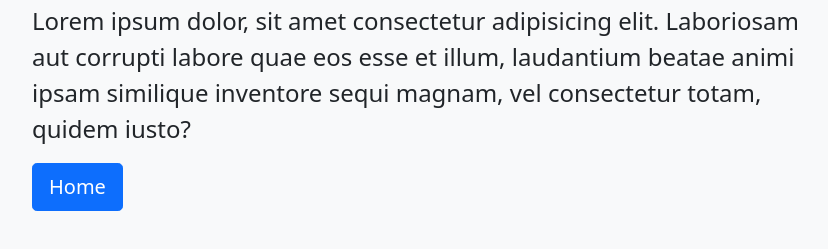
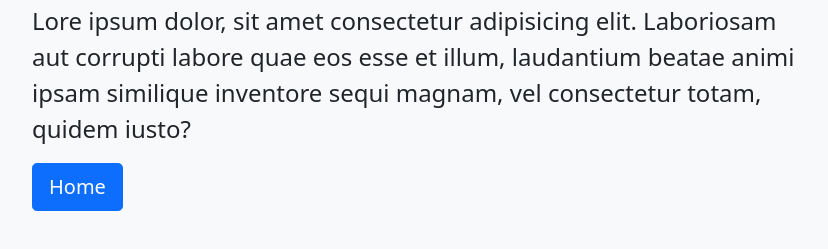
Before and after one commit to Jayallstars/Mail-subscriber-with-mailchimp, a website: page success.html in a window 1280 px wide. Shown: the part 159-408 px from the top of the page, without its empty margins (28-856 px from the left). Drawn offline with nearby package versions, Linux system fonts and the light colour scheme.

Commit message:
edit html

```diff
--- a/success.html
+++ b/success.html
@@ -13,7 +13,7 @@
     <div class="p-5 mb-4 bg-light rounded-3">
         <div class="container-fluid py-5">
             <h1 class="display-5 fw-bold">Successful !!</h1>
-            <p class="col-md-8 fs-4">Lorem ipsum dolor, sit amet consectetur adipisicing elit. Laboriosam aut corrupti labore quae eos esse et illum, laudantium beatae animi ipsam similique inventore sequi magnam, vel consectetur totam, quidem iusto?</p>
+            <p class="col-md-8 fs-4">Lore ipsum dolor, sit amet consectetur adipisicing elit. Laboriosam aut corrupti labore quae eos esse et illum, laudantium beatae animi ipsam similique inventore sequi magnam, vel consectetur totam, quidem iusto?</p>
             <button class="btn btn-primary btn-lg" type="button">Home</button>
         </div>
     </div>
```
